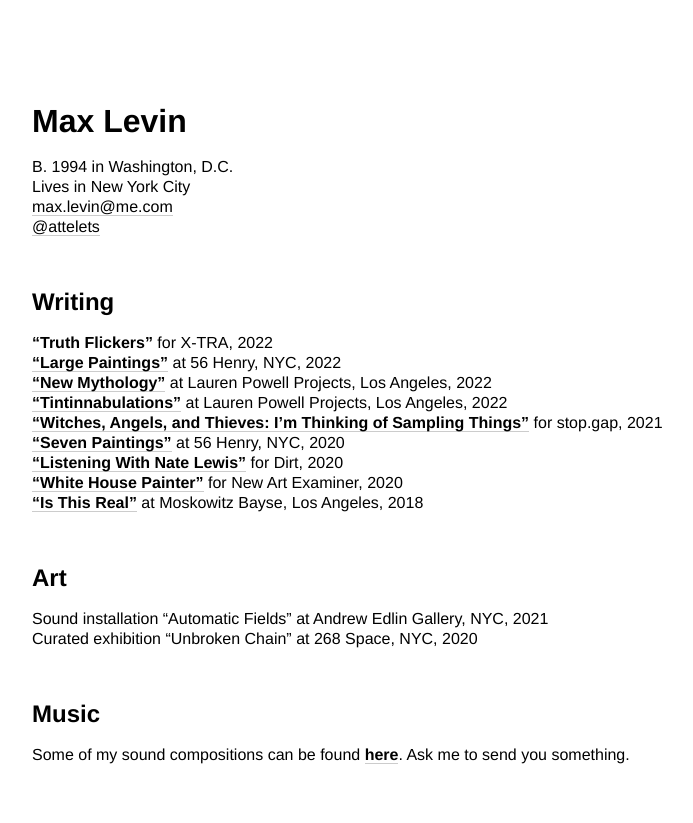
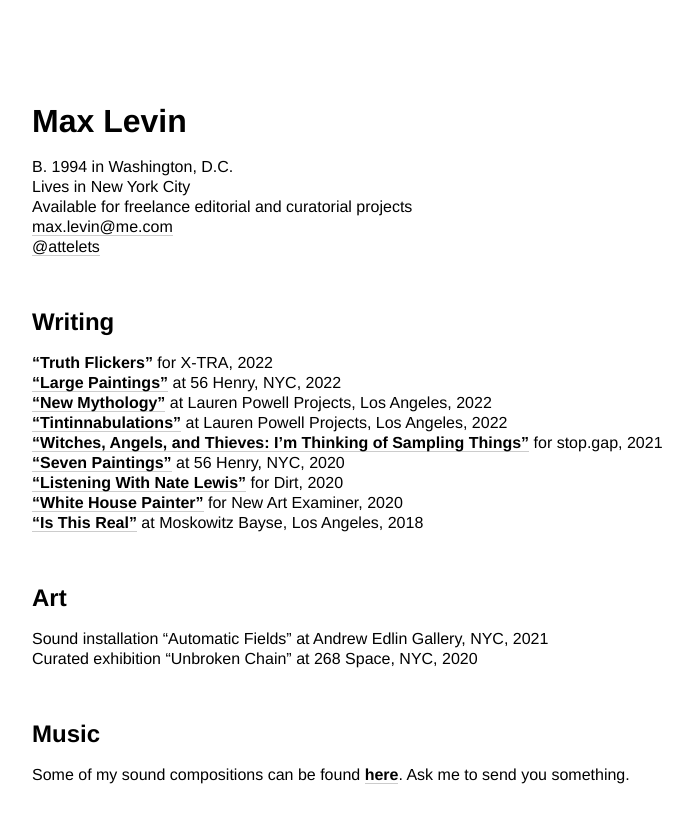
Before and after one commit to minicreative/maxlevin.me, a Jekyll site: the page built from index.md, in a window 1280 px wide. Shown: the top 823 px of the page, without its empty margins (18-711 px from the left). Built offline with Jekyll 4.4.1, drawn with Linux system fonts in a browser that asks for light colours.

Commit message:
Updated Index

```diff
--- a/index.md
+++ b/index.md
@@ -6,6 +6,7 @@
 
 B. 1994 in Washington, D.C.
 <br>Lives in New York City
+<br>Available for freelance editorial and curatorial projects
 <br>[max.levin@me.com](mailto:max.levin@me.com)
 <br>[@attelets](https://www.instagram.com/attelets/)
 
```
